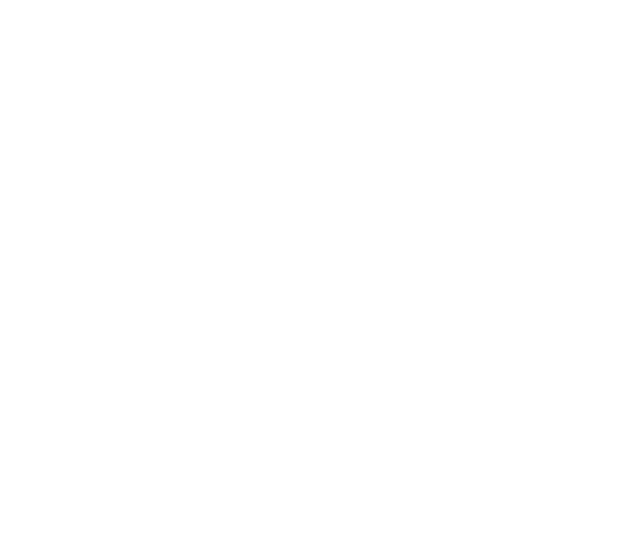
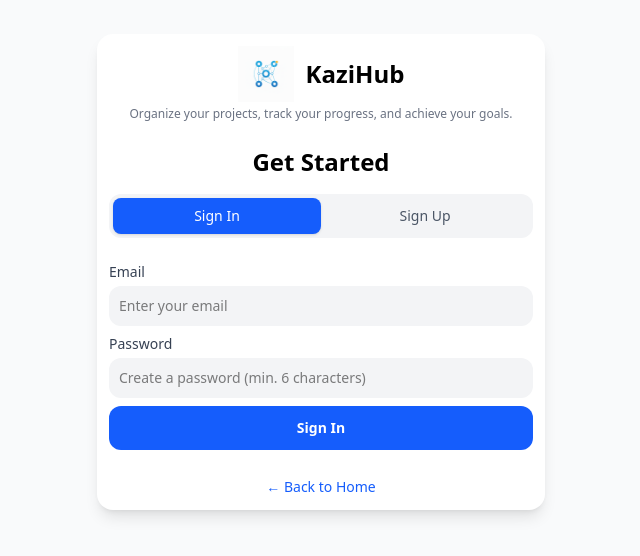
Before and after one commit to juliusmwas/KaziHub, a React (Vite) app: page /get-started in a window 1280 px wide. Before the commit this address had no page. Shown: the part 128-684 px from the top of the page, without its empty margins (319-959 px from the left). Built offline with nearby package versions, Linux system fonts and the light colour scheme.

Commit message:
Added a landing page and a  segmented signup and sign in

```diff
--- a/src/App.jsx
+++ b/src/App.jsx
@@ -1,4 +1,4 @@
-import { Routes, Route } from "react-router-dom";
+import { Routes, Route, Navigate } from "react-router-dom";
 import MainLayout from "./Layout/MainLayout";
 import Dashboard from "./Components/Pages/Dashboard";
 import Projects from "./Components/Pages/Projects";
@@ -8,11 +8,18 @@
 import Notes from "./Components/Pages/Notes";
 import Analytics from "./Components/Pages/Analytics";
 import Settings from "./Components/Pages/Settings";
+import LandingPage from "./Components/Pages/LandingPage";
+import GetStarted from "./Components/Pages/GetStarted";
 
 export default function App() {
   return (
     <Routes>
-      <Route path="/" element={<MainLayout />}>
+      {/* Landing and Auth pages */}
+      <Route path="/" element={<LandingPage />} />
+      <Route path="/get-started" element={<GetStarted />} />
+
+      {/* Protected Main App */}
+      <Route path="/app" element={<MainLayout />}>
         <Route index element={<Dashboard />} />
         <Route path="projects" element={<Projects />} />
         <Route path="collaborations" element={<Collaborations />} />
@@ -22,6 +29,12 @@
         <Route path="analytics" element={<Analytics />} />
         <Route path="settings" element={<Settings />} />
       </Route>
+
+      {/* Redirects for old paths */}
+      <Route path="/settings" element={<Navigate to="/app/settings" replace />} />
+      <Route path="/projects" element={<Navigate to="/app/projects" replace />} />
+      <Route path="/dashboard" element={<Navigate to="/app" replace />} />
+      <Route path="*" element={<Navigate to="/" replace />} />
     </Routes>
   );
 }
--- /dev/null
+++ b/src/Components/Pages/AuthPage.jsx
@@ -0,0 +1,64 @@
+import { useState } from "react";
+import { useNavigate } from "react-router-dom";
+
+export default function AuthPage() {
+  const [isSignUp, setIsSignUp] = useState(false);
+  const navigate = useNavigate();
+
+  const handleSubmit = (e) => {
+    e.preventDefault();
+    // Here you'd call your auth logic (Firebase, Supabase, etc)
+    // For demo, just redirect
+    navigate("/app");
+  };
+
+  return (
+    <div className="h-screen flex items-center justify-center bg-gray-50">
+      <div className="bg-white p-8 rounded-2xl shadow-lg w-full max-w-sm">
+        <h2 className="text-2xl font-semibold text-center text-gray-800 mb-6">
+          {isSignUp ? "Create Account" : "Sign In"}
+        </h2>
+
+        <form onSubmit={handleSubmit} className="space-y-4">
+          {isSignUp && (
+            <input
+              type="text"
+              placeholder="Full Name"
+              className="w-full p-3 border border-gray-200 rounded-lg focus:ring-2 focus:ring-green-300"
+              required
+            />
+          )}
+          <input
+            type="email"
+            placeholder="Email"
+            className="w-full p-3 border border-gray-200 rounded-lg focus:ring-2 focus:ring-green-300"
+            required
+          />
+          <input
+            type="password"
+            placeholder="Password"
+            className="w-full p-3 border border-gray-200 rounded-lg focus:ring-2 focus:ring-green-300"
+            required
+          />
+
+          <button
+            type="submit"
+            className="w-full bg-green-600 text-white p-3 rounded-lg hover:bg-green-700 transition"
+          >
+            {isSignUp ? "Sign Up" : "Sign In"}
+          </button>
+        </form>
+
+        <p className="text-center text-gray-500 text-sm mt-4">
+          {isSignUp ? "Already have an account?" : "Don’t have an account?"}{" "}
+          <button
+            onClick={() => setIsSignUp(!isSignUp)}
+            className="text-green-600 font-medium hover:underline"
+          >
+            {isSignUp ? "Sign In" : "Sign Up"}
+          </button>
+        </p>
+      </div>
+    </div>
+  );
+}
--- /dev/null
+++ b/src/Components/Pages/GetStarted.jsx
@@ -0,0 +1,103 @@
+import { useState } from "react";
+import { useNavigate } from "react-router-dom";
+
+export default function GetStarted() {
+  const navigate = useNavigate();
+  const [mode, setMode] = useState("signin"); // 'signin' or 'signup'
+
+  const handleSubmit = (e) => {
+    e.preventDefault();
+    // temporary fake auth
+    navigate("/app");
+  };
+
+  return (
+    <div className="min-h-screen bg-gray-50 flex items-center justify-center px-4">
+      <div className="bg-white rounded-2xl shadow-lg w-full max-w-md p-3">
+        {/* Logo + Header */}
+        <div className="text-center mb-6">
+          <div className="flex gap-3 justify-center items-center">
+            <img src="/Logo.png" alt="Logo" className="h-10 w-10 lg:h-14 lg:w-14 " />
+            <h1 className="text-sm lg:text-2xl font-bold">KaziHub</h1>
+          </div>
+          <p className="text-gray-500 text-xs mt-1">
+            Organize your projects, track your progress, and achieve your goals.
+          </p>
+        </div>
+
+        {/* Page Title */}
+        <h2 className="text-lg lg:text-2xl font-bold  text-center mb-4">
+          Get Started
+        </h2>
+
+        {/* Segmented Sign In / Sign Up */}
+        <div className="flex justify-center mb-6 bg-gray-100 rounded-xl p-1">
+          <button
+            onClick={() => setMode("signin")}
+            className={`flex-1 py-1 text-xs lg:text-sm font-medium rounded-lg transition ${
+              mode === "signin"
+                ? "bg-blue-600 text-white shadow"
+                : "text-gray-600 hover:text-blue-600"
+            }`}
+          >
+            Sign In
+          </button>
+          <button
+            onClick={() => setMode("signup")}
+            className={`flex-1 py-2 text-xs lg:text-sm font-medium rounded-lg transition ${
+              mode === "signup"
+                ? "bg-blue-600 text-white shadow"
+                : "text-gray-600 hover:text-blue-600"
+            }`}
+          >
+            Sign Up
+          </button>
+        </div>
+
+        {/* Form */}
+        <form onSubmit={handleSubmit} className="space-y-2">
+          <div>
+            <label className="block text-xs lg:text-sm font-medium text-gray-700">
+              Email
+            </label>
+            <input
+              type="email"
+              required
+              className="w-full  bg-gray-100 rounded-xl p-2.5 mt-1 text-xs lg:text-sm focus:ring-2 focus:ring-green-500 outline-none"
+              placeholder="Enter your email"
+            />
+          </div>
+
+          <div>
+            <label className="block text-xs lg:text-sm font-medium text-gray-700">
+              Password
+            </label>
+            <input
+              type="password"
+              required
+              className="w-full  bg-gray-100 rounded-xl p-2.5 mt-1 text-sm focus:ring-2 focus:ring-blue-500 outline-none"
+              placeholder="Create a password (min. 6 characters)"
+            />
+          </div>
+
+          <button
+            type="submit"
+            className="w-full bg-blue-600 text-xs lg:text-sm text-white py-3 rounded-xl font-semibold hover:bg-blue-700 transition"
+          >
+            {mode === "signin" ? "Sign In" : "Create Account"}
+          </button>
+        </form>
+
+        {/* Back to Home */}
+        <div className="mt-6 text-center">
+          <a
+            href="/"
+            className="text-sm text-blue-600 font-medium hover:underline"
+          >
+            ← Back to Home
+          </a>
+        </div>
+      </div>
+    </div>
+  );
+}
--- /dev/null
+++ b/src/Components/Pages/LandingPage.jsx
@@ -0,0 +1,26 @@
+import { useNavigate } from "react-router-dom";
+
+export default function LandingPage() {
+  const navigate = useNavigate();
+
+  return (
+    <div className="h-screen flex flex-col justify-center items-center bg-white text-center">
+
+      <img src="/public/Logo.png" alt="Logo" className="w-20 h-20 mb-4" />
+
+
+      <h1 className=" text-lg lg:text-2xl font-bold text-gray-800 mb-2">Welcome to KaziHub</h1>
+
+      {/* Description */}
+      <p className="text-xs  lg:text-xl font-normal  text-gray-500">Please sign in to access your dashboard.</p>
+
+      {/* Get Started Button */}
+      <button
+        onClick={() => navigate("/get-started")}
+        className="bg-blue-600 mt-5 text-white items-center font-medium text-xs lg:text-sm rounded-lg p-2 cursor-pointer hover:bg-blue-500"
+      >
+        Sign In
+      </button>
+    </div>
+  );
+}
```
